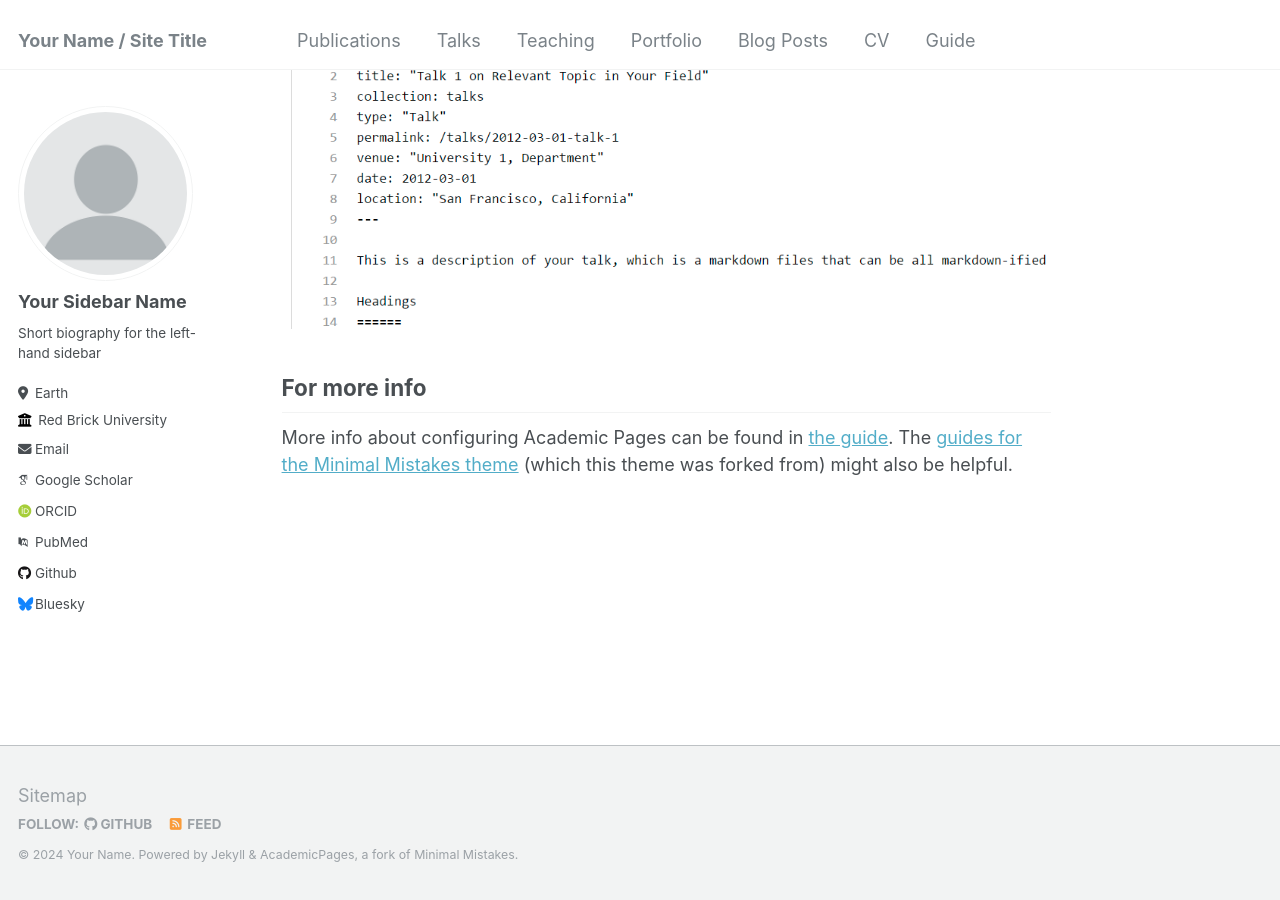
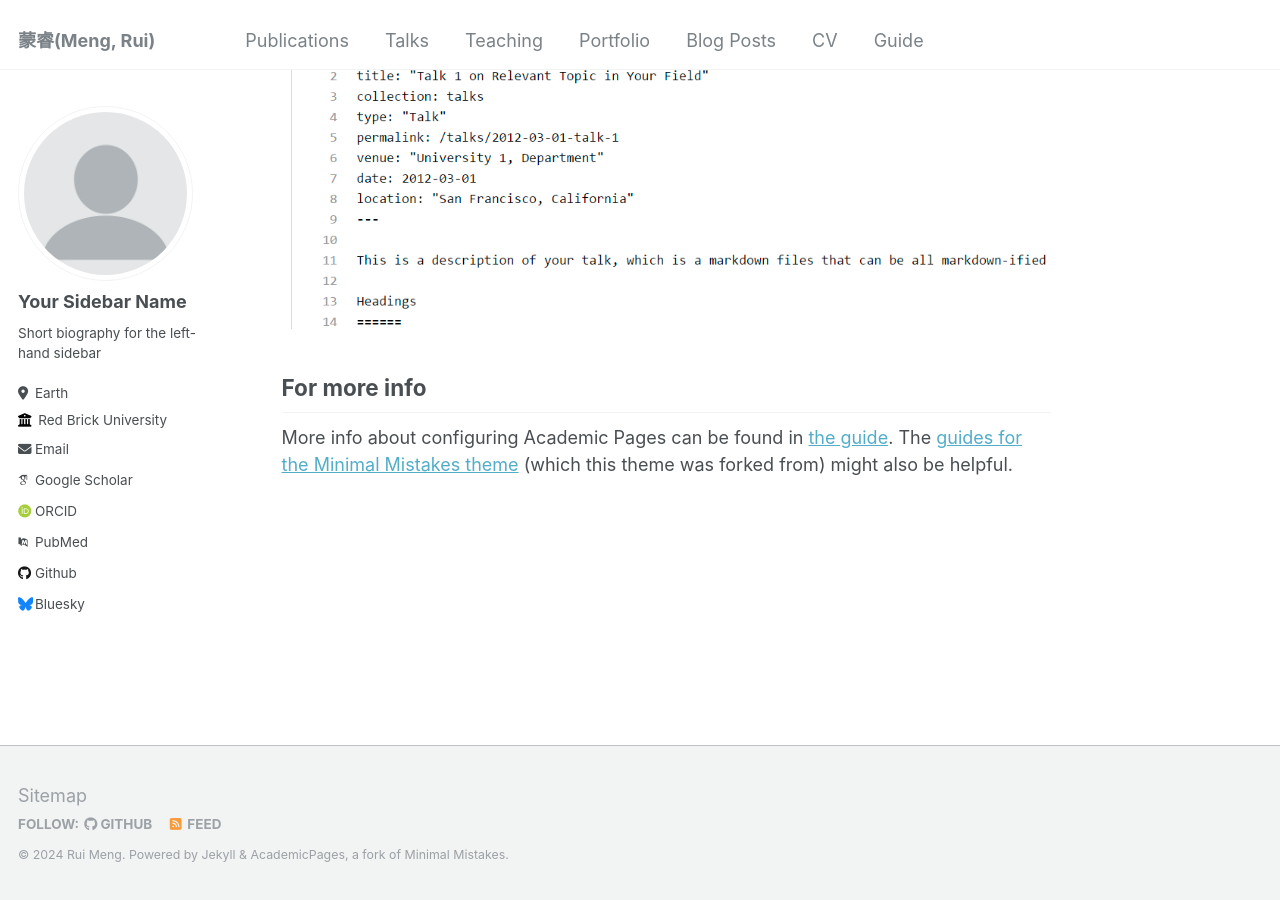
Before and after one commit to Tomas-mr/kaka, a Jekyll site: the page built from _pages/about.md, in a window 1280 px wide and 900 px high, scrolled down 2660 px. Built offline with Jekyll 4.4.1, drawn with Linux system fonts in a browser that asks for light colours; some web fonts are replaced.

Commit message:
Update _config.yml

```diff
--- a/_config.yml
+++ b/_config.yml
@@ -8,11 +8,11 @@
 
 # Basic Site Settings
 locale                   : "en-US"
-title                    : "Your Name / Site Title"
+title                    : "蒙睿(Meng, Rui)"
 title_separator          : "-"
-name                     : &name "Your Name"
+name                     : &name "Rui Meng"
 description              : &description "personal description"
-url                      : https://academicpages.github.io # the base hostname & protocol for your site e.g. "https://mmistakes.github.io"
+url                      : https://Tomas-mr.github.io # the base hostname & protocol for your site e.g. "https://mmistakes.github.io"
 baseurl                  : "" # the subpath of your site, e.g. "/blog"
 repository               : "academicpages/academicpages.github.io"
 
```
